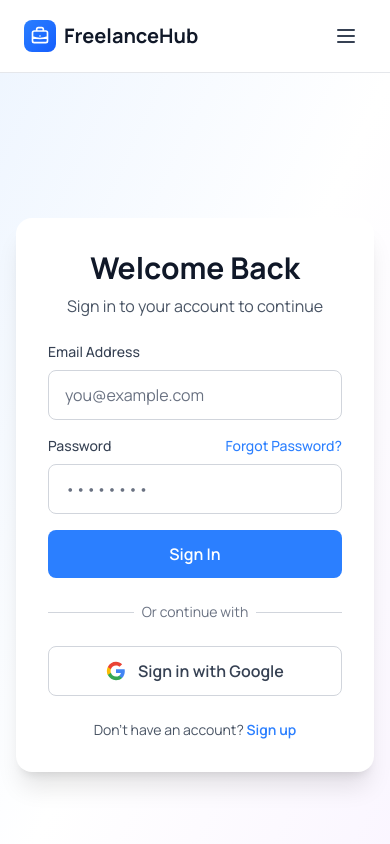
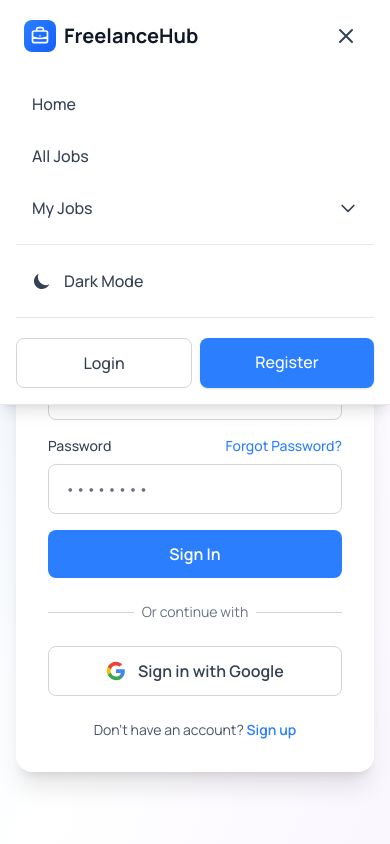
Before and after one commit to f0rsakenHere/A10-Freelance-MarketPlace-Client, a React (Vite) app: page /login in a window 390 px wide. Both pictures are taken after a click on the button "Toggle menu". Shown: the top 844 px of the page. Built offline with nearby package versions, Linux system fonts and the light colour scheme; no server answers.

Commit message:
Navbar Improved

```diff
--- a/src/components/Nav.jsx
+++ b/src/components/Nav.jsx
@@ -6,6 +6,7 @@ import { useTheme } from "../context/ThemeProvider";
 const Nav = () => {
   const [isFeaturesOpen, setIsFeaturesOpen] = useState(false);
   const [isUserMenuOpen, setIsUserMenuOpen] = useState(false);
+  const [isMobileOpen, setIsMobileOpen] = useState(false);
   const { user, logoutUser } = useAuth();
   const { theme, toggleTheme } = useTheme();
 
@@ -15,11 +16,14 @@ const Nav = () => {
       if (isUserMenuOpen && !event.target.closest(".user-menu-container")) {
         setIsUserMenuOpen(false);
       }
+      if (isMobileOpen && !event.target.closest("nav")) {
+        setIsMobileOpen(false);
+      }
     };
 
     document.addEventListener("mousedown", handleClickOutside);
     return () => document.removeEventListener("mousedown", handleClickOutside);
-  }, [isUserMenuOpen]);
+  }, [isUserMenuOpen, isMobileOpen]);
 
   const handleLogout = async () => {
     try {
@@ -30,6 +34,7 @@ const Nav = () => {
   };
 
   return (
+    <>
       <nav className="bg-white dark:bg-gray-900 border-b border-gray-200 dark:border-gray-700 transition-colors">
         <div className="max-w-7xl mx-auto px-6 py-4">
           <div className="flex items-center justify-between">
@@ -239,7 +244,27 @@ const Nav = () => {
             </div>
 
             {/* Mobile Menu Button */}
-          <button className="md:hidden p-2 text-gray-700 dark:text-gray-300 hover:text-gray-900 dark:hover:text-white">
+            <button
+              className="md:hidden p-2 text-gray-700 dark:text-gray-300 hover:text-gray-900 dark:hover:text-white"
+              onClick={() => setIsMobileOpen(!isMobileOpen)}
+              aria-expanded={isMobileOpen}
+              aria-label="Toggle menu"
+            >
+              {isMobileOpen ? (
+                <svg
+                  className="w-6 h-6"
+                  fill="none"
+                  stroke="currentColor"
+                  viewBox="0 0 24 24"
+                >
+                  <path
+                    strokeLinecap="round"
+                    strokeLinejoin="round"
+                    strokeWidth={2}
+                    d="M6 18L18 6M6 6l12 12"
+                  />
+                </svg>
+              ) : (
                 <svg
                   className="w-6 h-6"
                   fill="none"
@@ -253,10 +278,186 @@ const Nav = () => {
                     d="M4 6h16M4 12h16M4 18h16"
                   />
                 </svg>
+              )}
             </button>
           </div>
         </div>
       </nav>
+
+      {/* Mobile Menu Dropdown */}
+      {isMobileOpen && (
+        <div className="md:hidden fixed top-16 left-0 right-0 bg-white dark:bg-gray-800 border-b border-gray-200 dark:border-gray-700 shadow-lg max-h-screen overflow-y-auto z-40">
+          <div className="max-w-7xl mx-auto px-4 py-4 space-y-1">
+            <Link
+              to="/"
+              className="block px-4 py-3 text-gray-700 dark:text-gray-300 hover:bg-gray-100 dark:hover:bg-gray-700 rounded-lg font-medium transition-colors"
+              onClick={() => setIsMobileOpen(false)}
+            >
+              Home
+            </Link>
+            <Link
+              to="/allJobs"
+              className="block px-4 py-3 text-gray-700 dark:text-gray-300 hover:bg-gray-100 dark:hover:bg-gray-700 rounded-lg font-medium transition-colors"
+              onClick={() => setIsMobileOpen(false)}
+            >
+              All Jobs
+            </Link>
+
+            {/* My Jobs Accordion */}
+            <div>
+              <button
+                className="w-full flex items-center justify-between px-4 py-3 text-gray-700 dark:text-gray-300 hover:bg-gray-100 dark:hover:bg-gray-700 rounded-lg font-medium transition-colors"
+                onClick={() => setIsFeaturesOpen(!isFeaturesOpen)}
+              >
+                <span>My Jobs</span>
+                <svg
+                  className={`w-5 h-5 transition-transform ${
+                    isFeaturesOpen ? "rotate-180" : ""
+                  }`}
+                  fill="none"
+                  stroke="currentColor"
+                  viewBox="0 0 24 24"
+                >
+                  <path
+                    strokeLinecap="round"
+                    strokeLinejoin="round"
+                    strokeWidth={2}
+                    d="M19 9l-7 7-7-7"
+                  />
+                </svg>
+              </button>
+
+              {isFeaturesOpen && (
+                <div className="bg-gray-50 dark:bg-gray-700/30 rounded-lg mt-1 overflow-hidden">
+                  <Link
+                    to="/addJob"
+                    className="block px-4 py-3 pl-8 text-gray-600 dark:text-gray-400 hover:bg-gray-100 dark:hover:bg-gray-700 transition-colors"
+                    onClick={() => {
+                      setIsFeaturesOpen(false);
+                      setIsMobileOpen(false);
+                    }}
+                  >
+                    Add Job
+                  </Link>
+                  <Link
+                    to="/myAddedJobs"
+                    className="block px-4 py-3 pl-8 text-gray-600 dark:text-gray-400 hover:bg-gray-100 dark:hover:bg-gray-700 transition-colors"
+                    onClick={() => {
+                      setIsFeaturesOpen(false);
+                      setIsMobileOpen(false);
+                    }}
+                  >
+                    My Posted Jobs
+                  </Link>
+                  <Link
+                    to="/my-accepted-tasks"
+                    className="block px-4 py-3 pl-8 text-gray-600 dark:text-gray-400 hover:bg-gray-100 dark:hover:bg-gray-700 transition-colors"
+                    onClick={() => {
+                      setIsFeaturesOpen(false);
+                      setIsMobileOpen(false);
+                    }}
+                  >
+                    My Accepted Tasks
+                  </Link>
+                </div>
+              )}
+            </div>
+
+            <hr className="my-3 border-gray-200 dark:border-gray-700" />
+
+            {/* Theme Toggle */}
+            <button
+              onClick={() => {
+                toggleTheme();
+                setIsMobileOpen(false);
+              }}
+              className="w-full flex items-center gap-3 px-4 py-3 text-gray-700 dark:text-gray-300 hover:bg-gray-100 dark:hover:bg-gray-700 rounded-lg font-medium transition-colors"
+            >
+              {theme === "dark" ? (
+                <svg
+                  className="w-5 h-5 text-yellow-500"
+                  fill="currentColor"
+                  viewBox="0 0 20 20"
+                >
+                  <path
+                    fillRule="evenodd"
+                    d="M10 2a1 1 0 011 1v1a1 1 0 11-2 0V3a1 1 0 011-1zm4 8a4 4 0 11-8 0 4 4 0 018 0zm-.464 4.95l.707.707a1 1 0 001.414-1.414l-.707-.707a1 1 0 00-1.414 1.414zm2.12-10.607a1 1 0 010 1.414l-.706.707a1 1 0 11-1.414-1.414l.707-.707a1 1 0 011.414 0zM17 11a1 1 0 100-2h-1a1 1 0 100 2h1zm-7 4a1 1 0 011 1v1a1 1 0 11-2 0v-1a1 1 0 011-1zM5.05 6.464A1 1 0 106.465 5.05l-.708-.707a1 1 0 00-1.414 1.414l.707.707zm1.414 8.486l-.707.707a1 1 0 01-1.414-1.414l.707-.707a1 1 0 011.414 1.414zM4 11a1 1 0 100-2H3a1 1 0 000 2h1z"
+                    clipRule="evenodd"
+                  />
+                </svg>
+              ) : (
+                <svg
+                  className="w-5 h-5 text-gray-700"
+                  fill="currentColor"
+                  viewBox="0 0 20 20"
+                >
+                  <path d="M17.293 13.293A8 8 0 016.707 2.707a8.001 8.001 0 1010.586 10.586z" />
+                </svg>
+              )}
+              <span>{theme === "dark" ? "Light Mode" : "Dark Mode"}</span>
+            </button>
+
+            <hr className="my-3 border-gray-200 dark:border-gray-700" />
+
+            {/* Auth Section */}
+            {user ? (
+              <>
+                <div className="px-4 py-3 rounded-lg bg-gray-50 dark:bg-gray-700/30">
+                  <div className="flex items-center gap-3">
+                    {user.photoURL ? (
+                      <img
+                        src={user.photoURL}
+                        alt={user.displayName || "User"}
+                        className="w-10 h-10 rounded-full object-cover border-2 border-gray-200 dark:border-gray-600"
+                        referrerPolicy="no-referrer"
+                      />
+                    ) : (
+                      <div className="w-10 h-10 bg-blue-500 text-white rounded-full flex items-center justify-center font-semibold">
+                        {user.displayName?.charAt(0) || user.email?.charAt(0)}
+                      </div>
+                    )}
+                    <div className="flex-1 min-w-0">
+                      <p className="font-semibold text-gray-900 dark:text-white text-sm">
+                        {user.displayName || "User"}
+                      </p>
+                      <p className="text-xs text-gray-500 dark:text-gray-400 truncate">
+                        {user.email}
+                      </p>
+                    </div>
+                  </div>
+                </div>
+                <button
+                  onClick={() => {
+                    handleLogout();
+                    setIsMobileOpen(false);
+                  }}
+                  className="w-full px-4 py-3 text-red-600 dark:text-red-400 hover:bg-red-50 dark:hover:bg-red-900/20 rounded-lg font-medium transition-colors mt-2"
+                >
+                  Logout
+                </button>
+              </>
+            ) : (
+              <div className="flex gap-2 pt-2">
+                <Link
+                  to="/login"
+                  className="flex-1 px-4 py-3 text-center text-gray-700 dark:text-gray-300 border border-gray-300 dark:border-gray-600 hover:bg-gray-50 dark:hover:bg-gray-700 rounded-lg font-medium transition-colors"
+                  onClick={() => setIsMobileOpen(false)}
+                >
+                  Login
+                </Link>
+                <Link
+                  to="/register"
+                  className="flex-1 px-4 py-3 text-center bg-blue-500 text-white hover:bg-blue-600 rounded-lg font-medium transition-colors shadow-sm"
+                  onClick={() => setIsMobileOpen(false)}
+                >
+                  Register
+                </Link>
+              </div>
+            )}
+          </div>
+        </div>
+      )}
+    </>
   );
 };
 
--- a/src/context/ThemeProvider.jsx
+++ b/src/context/ThemeProvider.jsx
@@ -19,13 +19,13 @@ export const ThemeProvider = ({ children }) => {
       return savedTheme;
     }
 
-    // TEMPORARILY force light mode to test - comment out system preference check
-    // if (
-    //   window.matchMedia &&
-    //   window.matchMedia("(prefers-color-scheme: dark)").matches
-    // ) {
-    //   return "dark";
-    // }
+    // Check system preference
+    if (
+      window.matchMedia &&
+      window.matchMedia("(prefers-color-scheme: dark)").matches
+    ) {
+      return "dark";
+    }
 
     return "light";
   });
--- a/src/index.css
+++ b/src/index.css
@@ -1,6 +1,6 @@
 @import "tailwindcss";
 
-@custom-variant dark (&:is(.dark *));
+@custom-variant dark (&:is(.dark, .dark *));
 
 @theme {
   --font-family: "Manrope", system-ui, sans-serif;
```
Lines whose indentation alone changed are shown as unchanged.
